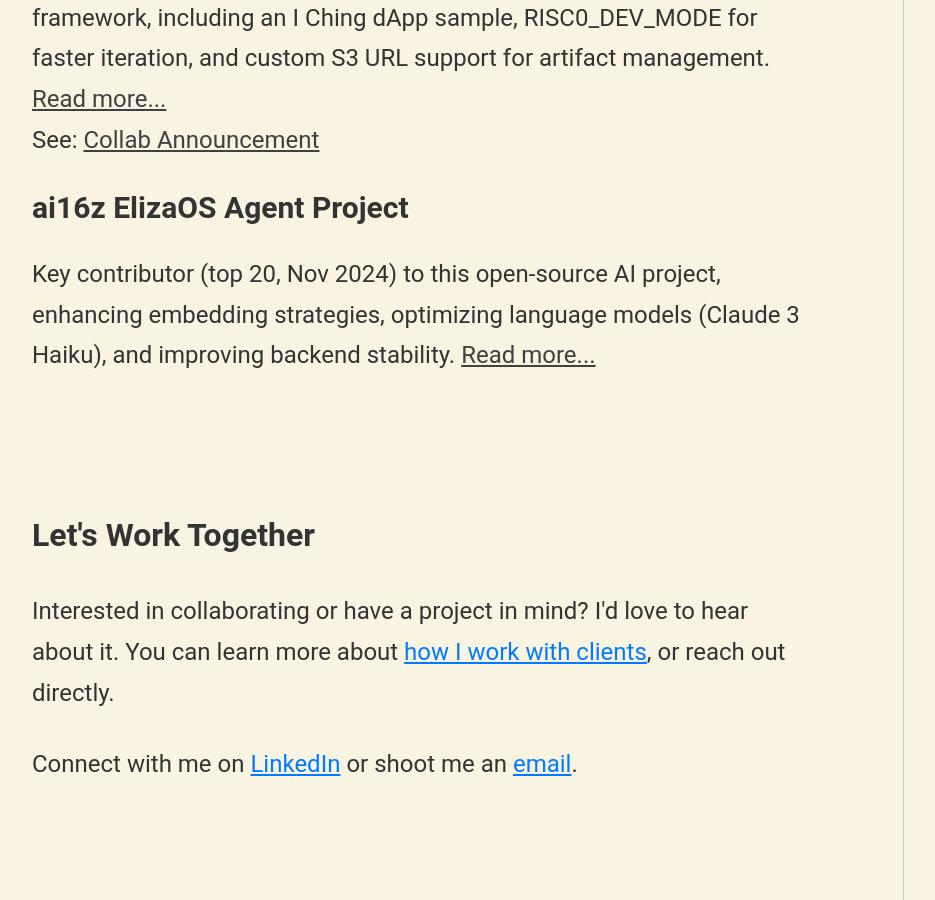
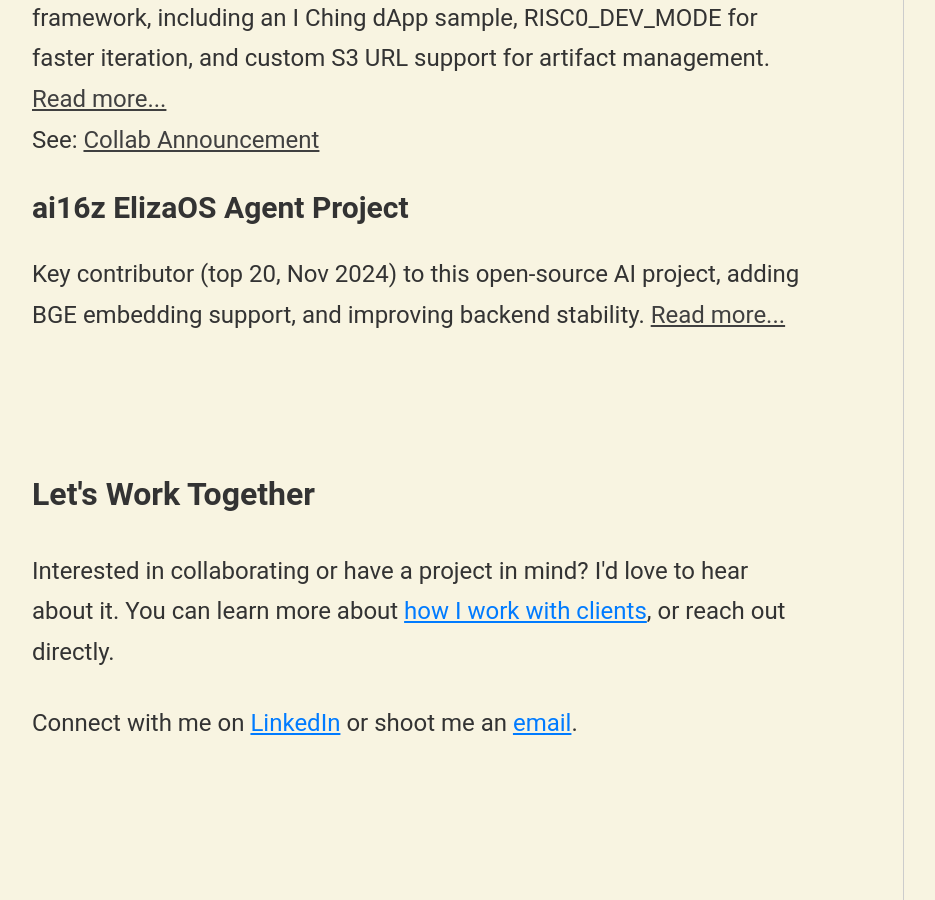
Before and after one commit to augchan42/augchan42.github.io, a Jekyll site: the page built from index.html, in a window 1280 px wide and 900 px high, scrolled down 2793 px. Shown: the whole window, without its empty margins (56-991 px from the left). Built offline with Jekyll 4.4.1, drawn with Linux system fonts in a browser that asks for light colours; some web fonts are replaced.

Commit message:
Update portfolio project description: Revise the ElizaOS Agent Project entry to include BGE embedding support and improve clarity on backend stability enhancements.

```diff
--- a/index.html
+++ b/index.html
@@ -46,7 +46,7 @@
       </li>
       <li>
         <h3 class="portfolio-project-name">ai16z ElizaOS Agent Project</h3>
-        <p class="portfolio-project-description">Key contributor (top 20, Nov 2024) to this open-source AI project, enhancing embedding strategies, optimizing language models (Claude 3 Haiku), and improving backend stability. <a href="{{ site.baseurl }}/2024/11/15/eliza-ai16z-contribution/" class="portfolio-link">Read more...</a></p>
+        <p class="portfolio-project-description">Key contributor (top 20, Nov 2024) to this open-source AI project, adding BGE embedding support, and improving backend stability. <a href="{{ site.baseurl }}/2024/11/15/eliza-ai16z-contribution/" class="portfolio-link">Read more...</a></p>
       </li>
     </ul>
   </section>
```
